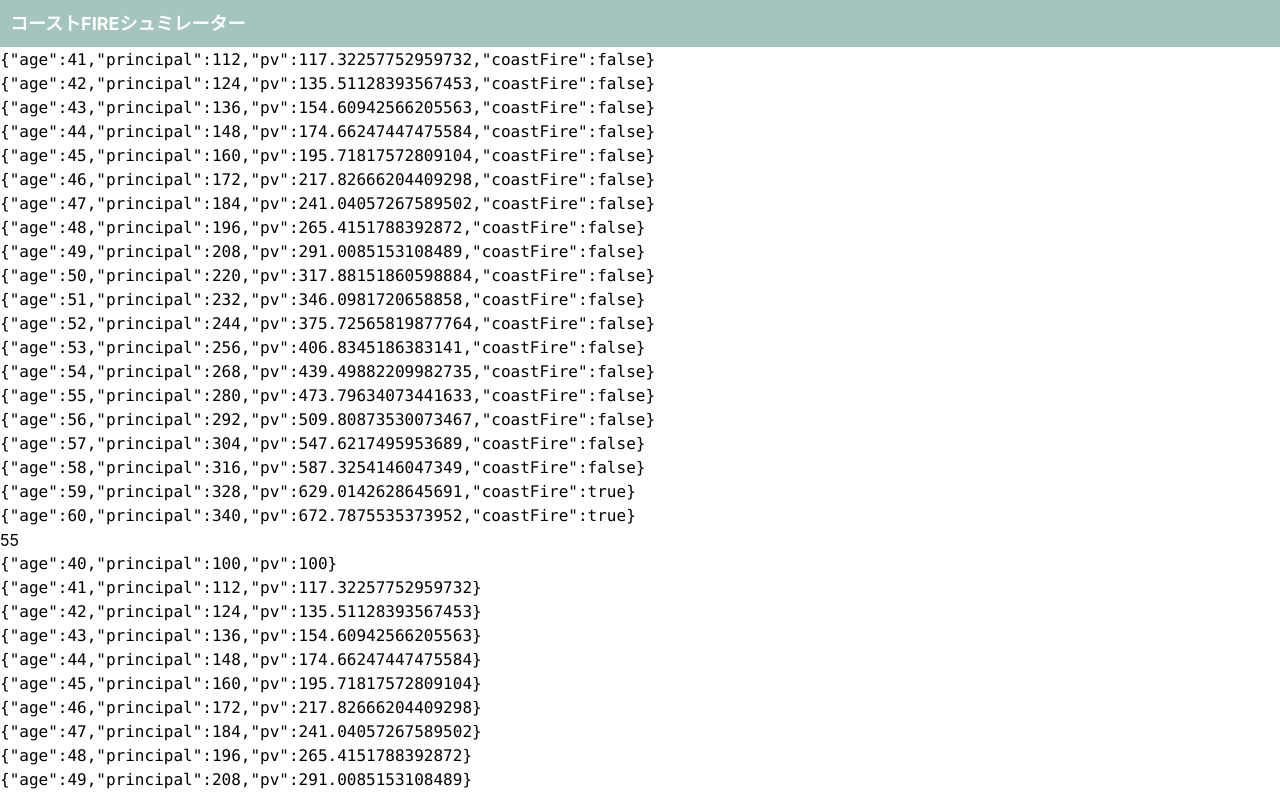
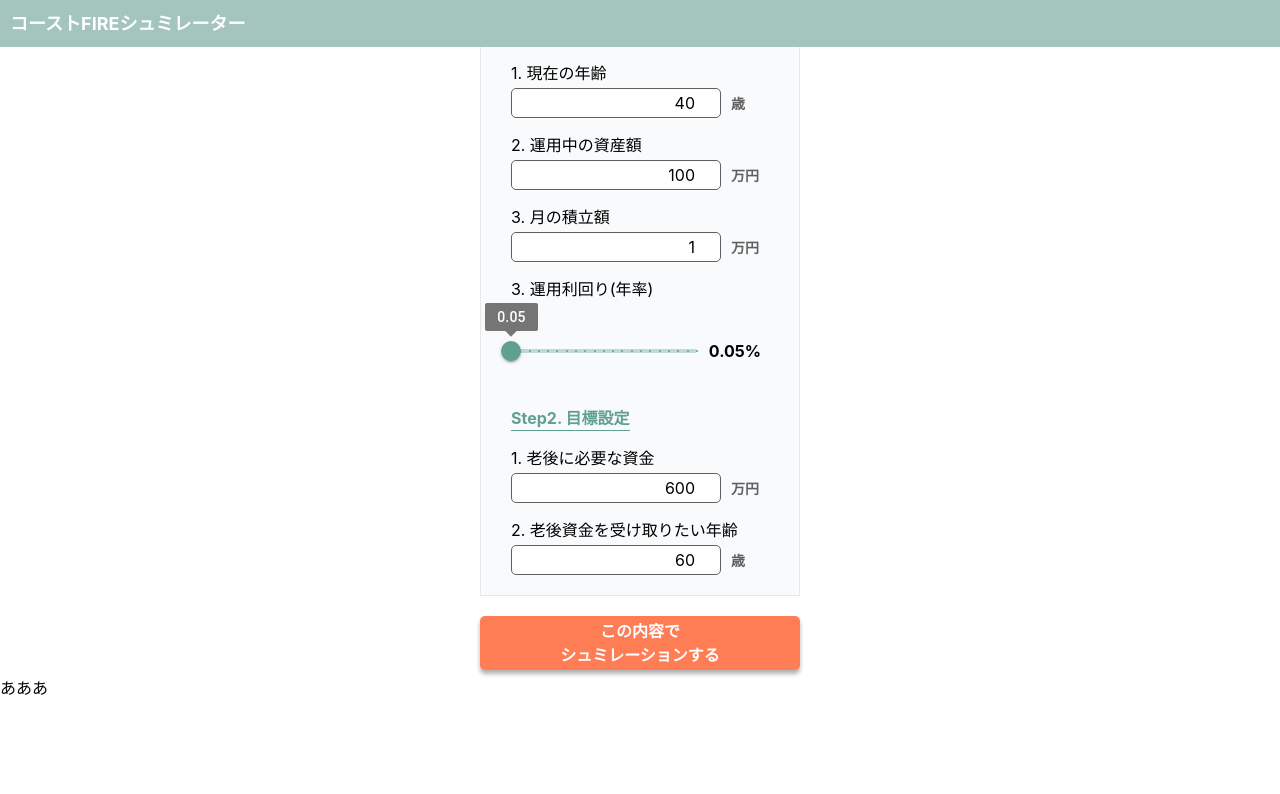
Before and after one commit to karuchip/tumitateSimulator, a Next.js app: page /coastFireAgeOfAchievementPage in a window 1280 px wide. Shown: the top 794 px of the page. Built offline with nearby package versions, Linux system fonts and the light colour scheme; some icons are missing.

Commit message:
[add]ユーザー入力用コンポーネントを追加

```diff
--- a/app/coastFireAgeOfAchievementPage/page.tsx
+++ b/app/coastFireAgeOfAchievementPage/page.tsx
@@ -1,6 +1,19 @@
 "use client"
 
-import useCoastFireCalculator from "@/src/function/coastFireAgeOfAchievement/hooks/useCoastFireCalculator";
+import UseCoastFireCalculator from "@/src/function/coastFireAgeOfAchievement/hooks/useCoastFireCalculator";
+import { FormProvider } from "react-hook-form";
+import { InputProps } from "@/src/type/CoastFireAgeOfAchievement/input";
+import { OutputProps } from "@/src/type/CoastFireAgeOfAchievement/output"
+import {useForm} from "react-hook-form"
+import InputItems from "@/app/components/coastFireAgeOfAchievementSection/input/inputItems"
+import { useRef, useState } from "react";
+
+
+type achievedResultProps = {
+  age: number;
+  principal: number;
+  pv: number;
+}
 
 const CoastFireAgeOfAchievement = () => {
 
@@ -13,24 +26,73 @@ const CoastFireAgeOfAchievement = () => {
     retiredAge: 60,
   }
 
-  const {
-    trajectory,
-    coastFireAge,
-    achievedResult
-  } = useCoastFireCalculator(inputs);
+  // シュミレーション結果
+  const [simulationResult, setSimulationResult] = useState<{
+    trajectory: OutputProps[],
+    coastFireAge: number | null,
+    achievedResult: achievedResultProps[] | null,
+  } | null>(null);
+
+  const methods = useForm<InputProps>({ defaultValues: inputs });
+  const { handleSubmit } = methods;
+
+  const onSubmit = (data: InputProps) => {
+      try {
+        const {
+          trajectory,
+          coastFireAge,
+          achievedResult
+        } = UseCoastFireCalculator(data);
+
+        setSimulationResult({
+          trajectory,
+          coastFireAge,
+          achievedResult
+        })
+      }catch(error) {
+        if(error instanceof Error) {
+          alert(error.message);
+        }else {alert("不明なエラーが発生しました")}
+      }
+    }
 
 
   return(
     <>
+
+      {/* <FormProvider {...methods}>
+        <form >
+          <InputItems/>
+        </form>
+      </FormProvider> */}
+      <div className="co-screenPositionInput">
+        <div>
+          {/* 入力 */}
+          <FormProvider {...methods}>
+            <form onSubmit={handleSubmit(onSubmit)}  className="SimulatorCoastContainerLeft">
+              <div className="SimulatorCoastInputContainer">
+                <InputItems/>
+              </div>
+
+              <div className="co-simulationButton">
+                <button type="submit">
+                  この内容で<br/>シュミレーションする
+                </button>
+              </div>
+
+            </form>
+          </FormProvider>
+        </div>
+      </div>
       <p>あああ</p>
       <div>
-        {trajectory.map((item, index) => (
+        {simulationResult?.trajectory?.map((item, index) => (
           <pre key={index}>{JSON.stringify(item)}</pre>
         ))}
       </div>
-      <p>{coastFireAge}</p>
+      <p>{simulationResult?.coastFireAge ?? ""}</p>
       <div>
-        {achievedResult?.map((item, index) => (
+        {simulationResult?.achievedResult?.map((item, index) => (
           <pre key={index}>{JSON.stringify(item)}</pre>
         ))}
       </div>
--- /dev/null
+++ b/app/components/coastFireAgeOfAchievementSection/input/inputItems.tsx
@@ -0,0 +1,176 @@
+import { Slider} from "@mui/material";
+import {useFormContext, Controller} from "react-hook-form"
+
+export default function InputItems() {
+  const {control, register, watch, formState: {errors}} = useFormContext();
+
+  const rate = watch("rate")
+
+  return(
+    <>
+      <div className="InputContainer">
+        <div>
+          <h3>Step1. あなたの今の状況</h3>
+
+          <div className="InputYourSituation">
+
+            <label>
+              <p className="inputItems">1. 現在の年齢</p>
+              <input
+                type="number"
+                placeholder="30"
+                {...register("age", {
+                  required: "入力してください。",
+                  min: {
+                    value: 0,
+                    message: "0以上の数を入力してください。"
+                  },
+                  validate: {
+                    maxLength: (value) =>
+                      value.toString().length <= 3 || "3桁以内で入力してください。"
+                  },
+                  valueAsNumber: true
+                })
+              }/>
+              <span className="sai co-inputUnit">歳</span>
+              {errors.age && typeof errors.age === "object" && "message" in errors.age && (
+                <p className="co-inputErrorMsg">{errors.age.message as string}</p>
+              )}
+            </label>
+
+            <label>
+              <p className="inputItems">2. 運用中の資産額</p>
+              <input
+                type="number"
+                placeholder="50"
+                {...register("currentAsset", {
+                  required: "入力してください。",
+                  min: {
+                    value: 0,
+                    message: "0以上の数を入力してください。"
+                  },
+                  validate: {
+                    maxLength: (value) =>
+                      value.toString().length <= 5 || "5桁以内で入力してください。"
+                  },
+                  valueAsNumber: true
+                })}
+              />
+              <span className="co-inputUnit">万円</span>
+              {errors.currentAsset && typeof errors.currentAsset === "object" && "message" in errors.currentAsset && (
+                <p className="co-inputErrorMsg">{errors.currentAsset.message as string}</p>
+              )}
+            </label>
+
+            <label>
+              <p className="inputItems">3. 月の積立額</p>
+              <input
+                type="number"
+                placeholder="3"
+                {...register("monthlyPMT", {
+                  required: "入力してください。",
+                  min: {
+                    value: 0,
+                    message: "0以上の数を入力してください。"
+                  },
+                  validate: {
+                    maxLength: (value) =>
+                      value.toString().length <= 5 || "5桁以内で入力してください。"
+                  },
+                  valueAsNumber: true
+                })}
+              />
+              <span className="co-inputUnit">万円</span>
+              {errors.monthlyPMT && typeof errors.monthlyPMT === "object" && "message" in errors.monthlyPMT && (
+                <p className="co-inputErrorMsg">{errors.monthlyPMT.message as string}</p>
+              )}
+            </label>
+
+            {/* 運用利回り */}
+            <label>
+              <p className="inputItems">3. 運用利回り(年率)</p>
+
+              <Controller
+                name="rate"
+                control={control}
+                render={({ field }) => (
+                  <div style={{ width: 250, display: "flex", alignItems: "center", gap: "12px", marginTop:"35px"}}>
+                    <Slider
+                      {...field}
+                      aria-label="rate"
+                      value={field.value || 0}
+                      onChange={(_, newValue) => field.onChange(newValue)}
+                      valueLabelDisplay="on"
+                      step={1}
+                      marks
+                      min={0}
+                      max={20}
+                      sx={{ color: "#60A092" }}
+                    />
+                    <span style={{fontWeight:"bold"}}>{rate}%</span>
+                  </div>
+                )}
+              />
+            </label>
+          </div>
+        </div>
+
+        <div className="yourGoal">
+          <h3>Step2. 目標設定</h3>
+
+          <div>
+            <label>
+              <p className="inputItems">1. 老後に必要な資金</p>
+              <input
+                type="number"
+                placeholder="2,000"
+                {...register("requiredRetirementMoney", {
+                  required: "入力してください。",
+                  min: {
+                    value: 0,
+                    message: "0以上の数を入力してください。"
+                  },
+                  validate: {
+                    maxLength: (value) =>
+                      value.toString().length <= 5 || "5桁以内で入力してください。"
+                  },
+                  valueAsNumber: true
+                })}
+              />
+              <span className="co-inputUnit">万円</span>
+              {errors.requiredRetirementMoney && typeof errors.requiredRetirementMoney === "object" && "message" in errors.requiredRetirementMoney && (
+                <p className="co-inputErrorMsg">{errors.requiredRetirementMoney.message as string}</p>
+              )}
+            </label>
+
+            <label>
+              <p className="inputItems">2. 老後資金を受け取りたい年齢</p>
+              <input
+                type="number"
+                placeholder="65"
+                {...register("retiredAge", {
+                  required: "入力してください。",
+                  min: {
+                    value: 0,
+                    message: "0以上の数を入力してください。"
+                  },
+                  validate: {
+                    maxLength: (value) =>
+                      value.toString().length <= 3 || "3桁以内で入力してください。"
+                  },
+                  valueAsNumber: true
+                })}
+              />
+              <span className="co-inputUnit">歳</span>
+              {errors.retiredAge && typeof errors.retiredAge === "object" && "message" in errors.retiredAge && (
+                <p className="co-inputErrorMsg">{errors.retiredAge.message as string}</p>
+              )}
+            </label>
+
+          </div>
+        </div>
+
+      </div>
+    </>
+  )
+}
```
